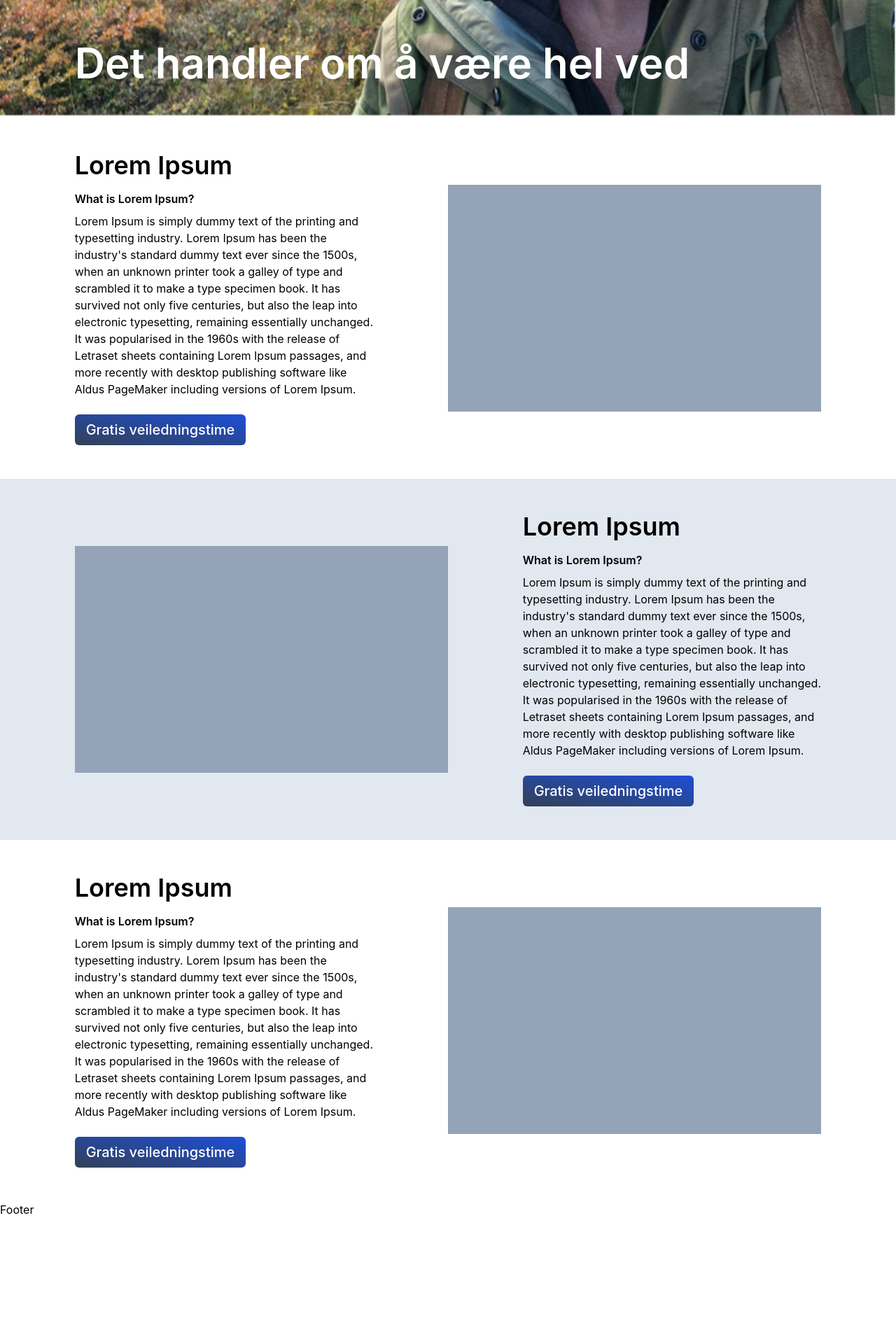
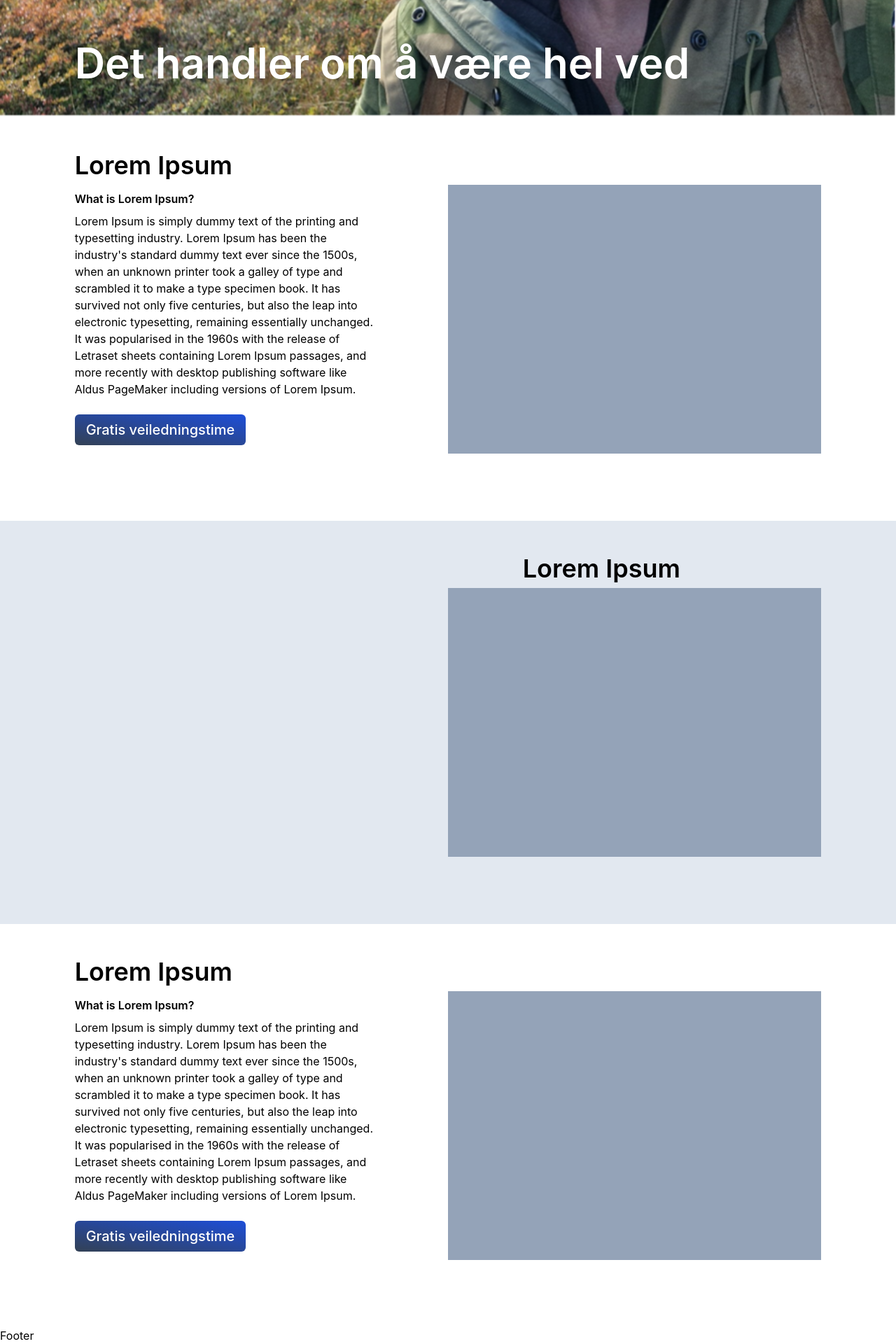
Before and after one commit to tebendheim/jancoach, a React (Vite) app: page / in a window 1280 px wide. Shown: the part 632-2552 px from the top of the page at 70% size. Before the commit the page ends 2372 px from the top, so only its background shows below. Built offline with nearby package versions, Linux system fonts and the light colour scheme.

Commit message:
gjort noen endringer på MyButton

```diff
--- a/src/Components/MyButton.tsx
+++ b/src/Components/MyButton.tsx
@@ -4,11 +4,13 @@
 
 interface MyButtonProps {
     buttonText: string;
+    className?:string;
+    to:string;
   }
 
-const MyButton: React.FC<MyButtonProps> = ({buttonText}) => {
+const MyButton: React.FC<MyButtonProps> = ({buttonText, className, to}) => {
     return (
-                <Link className="self-start w-fit py-2  px-4 bg-gradient-to-tr from-slate-700 dark:from-slate-200 to bg-blue-700 dark:bg-blue-400 rounded-md" to='kontakt'>
+                <Link className={`${className} px-4 bg-gradient-to-tr from-slate-700 dark:from-slate-200 to bg-blue-700 dark:bg-blue-400 rounded-md`} to={to}>
 					<button className=" text-white text-center text-xl font-medium  dark:text-black">{buttonText}</button>
 				</Link>
     );
--- a/src/Pages/Home.tsx
+++ b/src/Pages/Home.tsx
@@ -22,35 +22,35 @@
 						</div>
 					</div>
 				</section>
-				<section className=" row-start-3 row-span-1 col-start-1 col-span-12 grid grid-rows-4-auto grid-cols-12 py-12">
-					<div className="col-start-2 col-span-4 row-start-1 row-span-1 flex flex-col max-h-full min-h-fit">
+				<section className=" w-full row-start-3 row-span-1 col-start-1 col-span-12 grid grid-rows-4-auto grid-cols-12 py-12">
+					<div className="col-start-2 md:col-start-2 md:col-span-4 col-span-10 row-start-1 row-span-1 flex flex-col max-h-full min-h-fit">
 						<h1 className="text-4xl font-semibold dark:text-white">Lorem Ipsum</h1>
 						<h2 className="pt-4 font-semibold dark:text-white">What is Lorem Ipsum?</h2>
 						<p className="pt-2 mb-6 dark:text-white">Lorem Ipsum is simply dummy text of the printing and typesetting industry. Lorem Ipsum has been the industry's standard dummy text ever since the 1500s, when an unknown printer took a galley of type and scrambled it to make a type specimen book. It has survived not only five centuries, but also the leap into electronic typesetting, remaining essentially unchanged. It was popularised in the 1960s with the release of Letraset sheets containing Lorem Ipsum passages, and more recently with desktop publishing software like Aldus PageMaker including versions of Lorem Ipsum.</p>
 
-						<MyButton buttonText = "Gratis veiledningstime" />
+						<MyButton className="w-fit py-2 self-start" buttonText = "Gratis veiledningstime" to="/kontakt" />
 
 					</div>
-					<div className="col-start-7 bg-slate-400 row-span-1 my-12 col-span-5"></div>
+					<div className=" row-start-2 col-start-2 w-full col-span-10 h-96 md:col-start-7 md:row-start-1  bg-slate-400 row-span-1 my-12 md:col-span-5"></div>
 				</section>
 				<section className=" bg-slate-200 dark:bg-slate-800 row-start-4 row-span-1 col-start-1 col-span-12 grid grid-rows-4-auto grid-cols-12 py-12">
-					<div className="col-start-8 col-span-4 row-start-1 row-span-1 flex flex-col max-h-full min-h-fit">
+					<div className="col-start-2 col-span-10 md:col-start-8 md:col-span-4 row-start-1 row-span-1 flex flex-col max-h-full min-h-fit">
 						<h1 className="text-4xl font-semibold dark:text-white">Lorem Ipsum</h1>
 						<h2 className="pt-4 font-semibold dark:text-white">What is Lorem Ipsum?</h2>
 						<p className="pt-2 mb-6 dark:text-white">Lorem Ipsum is simply dummy text of the printing and typesetting industry. Lorem Ipsum has been the industry's standard dummy text ever since the 1500s, when an unknown printer took a galley of type and scrambled it to make a type specimen book. It has survived not only five centuries, but also the leap into electronic typesetting, remaining essentially unchanged. It was popularised in the 1960s with the release of Letraset sheets containing Lorem Ipsum passages, and more recently with desktop publishing software like Aldus PageMaker including versions of Lorem Ipsum.</p>
 
-						<MyButton buttonText = "Gratis veiledningstime" />
+						<MyButton className="w-fit py-2 self-end" buttonText = "Gratis veiledningstime" to="/kontakt" />
 					</div>
-					<div className="col-start-2 bg-slate-400 row-span-1 my-12 col-span-5"></div>
+					<div className=" row-start-2 col-start-2 w-full col-span-10 h-96 md:col-start-7 md:row-start-1  bg-slate-400 row-span-1 my-12 md:col-span-5"></div>
 				</section>
 				<section className=" row-start-5 row-span-1 col-start-1 col-span-12 grid grid-rows-4-auto grid-cols-12 py-12 ">
-					<form className="col-start-2 col-span-4 row-start-1 row-span-1 flex flex-col max-h-full min-h-fit">
+				<div className="col-start-2 md:col-start-2 md:col-span-4 col-span-10 row-start-1 row-span-1 flex flex-col max-h-full min-h-fit">
 						<h1 className="text-4xl font-semibold dark:text-white">Lorem Ipsum</h1>
 						<h2 className="pt-4 font-semibold dark:text-white">What is Lorem Ipsum?</h2>
 						<p className="pt-2 mb-6 dark:text-white">Lorem Ipsum is simply dummy text of the printing and typesetting industry. Lorem Ipsum has been the industry's standard dummy text ever since the 1500s, when an unknown printer took a galley of type and scrambled it to make a type specimen book. It has survived not only five centuries, but also the leap into electronic typesetting, remaining essentially unchanged. It was popularised in the 1960s with the release of Letraset sheets containing Lorem Ipsum passages, and more recently with desktop publishing software like Aldus PageMaker including versions of Lorem Ipsum.</p>
-						<MyButton buttonText = "Gratis veiledningstime" />
-					</form>
-					<div className="col-start-7 bg-slate-400 row-span-1 my-12 col-span-5"></div>
+						<MyButton className="w-fit py-2 self-start" buttonText = "Gratis veiledningstime" to="/kontakt" />
+					</div>
+					<div className=" row-start-2 col-start-2 w-full col-span-10 h-96 md:col-start-7 md:row-start-1  bg-slate-400 row-span-1 my-12 md:col-span-5"></div>
 				</section>
 			</section>
 
```
